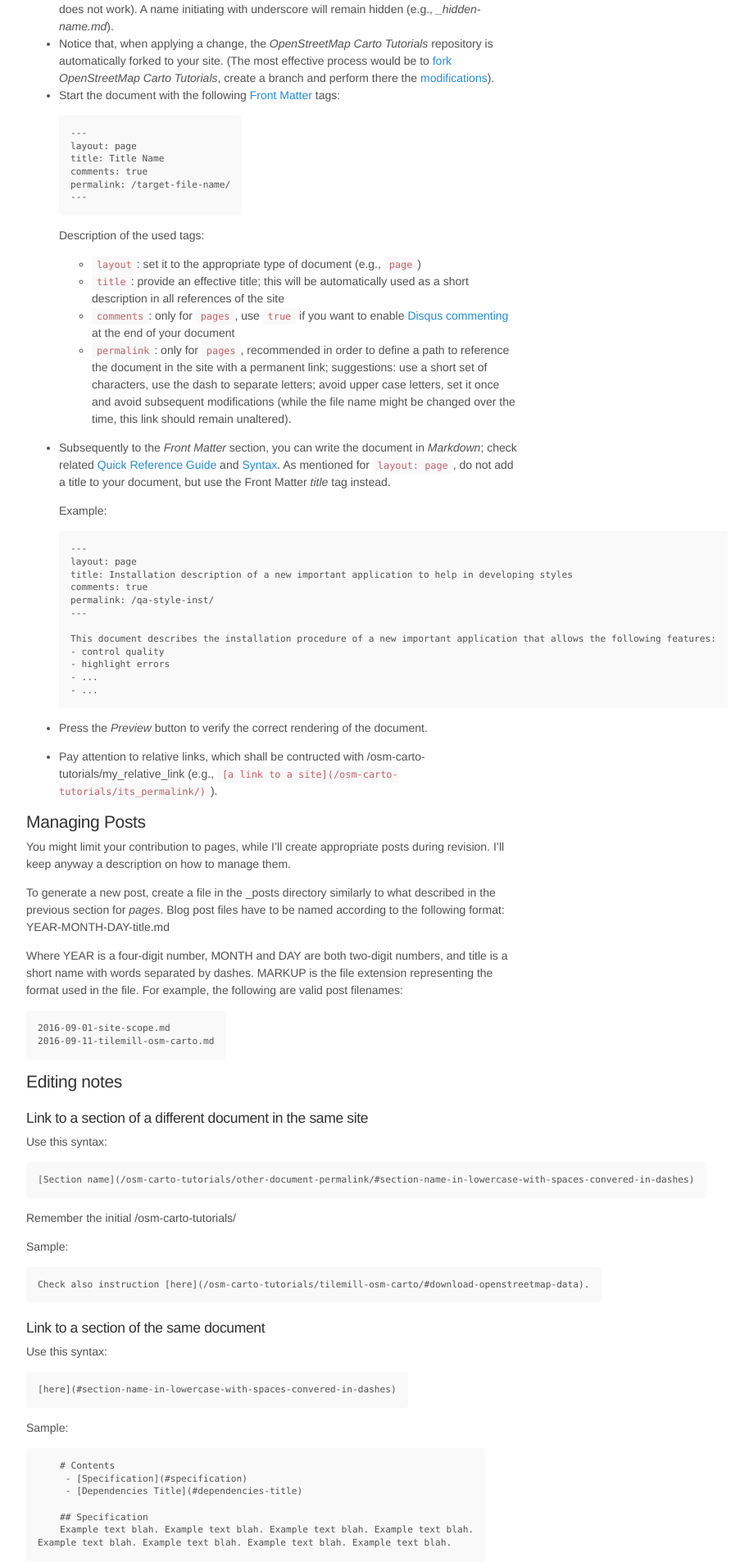
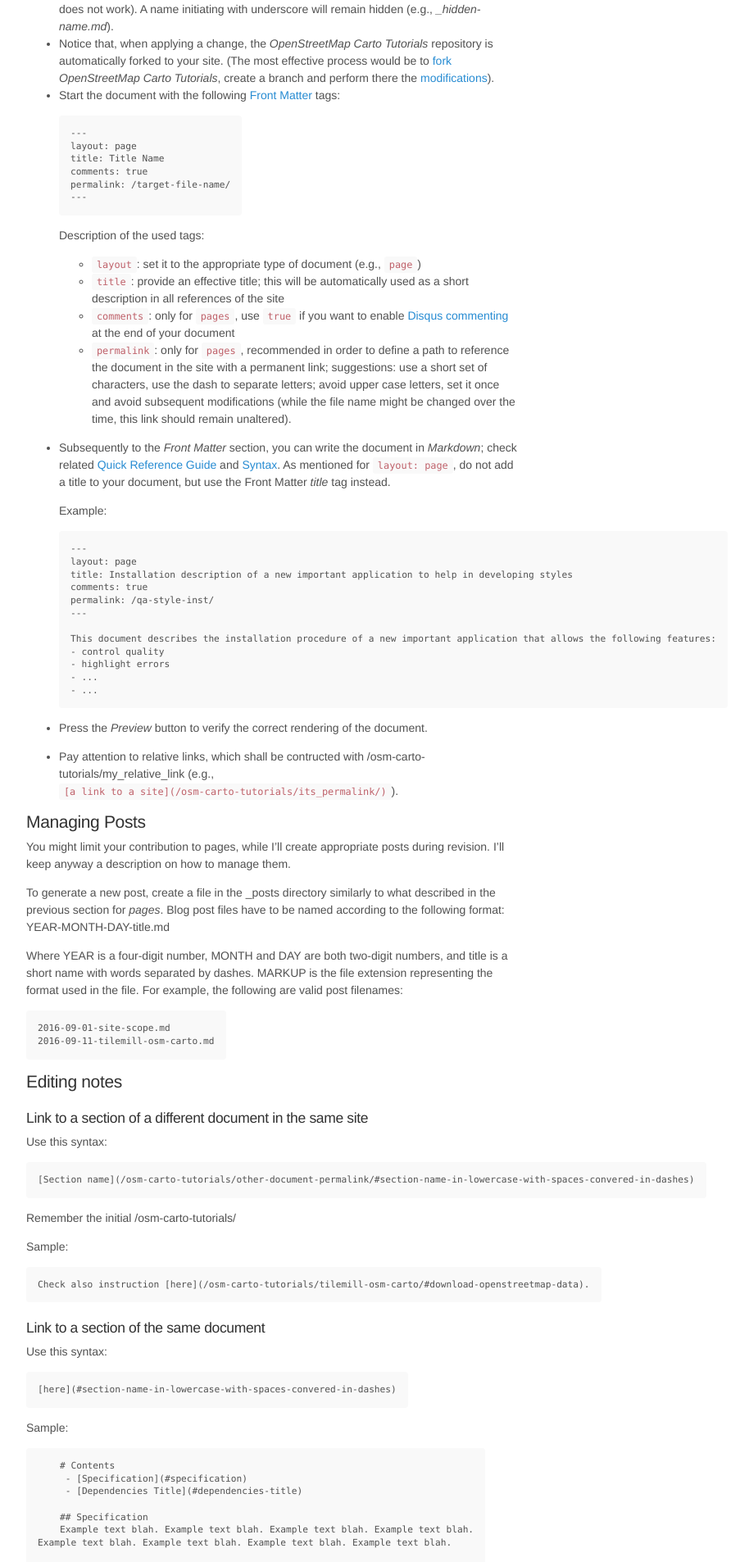
Before and after one commit to Ircama/osm-carto-tutorials, a Jekyll site: the page built from pages/how-to-contribute.md, in a window 1280 px wide. Shown: the part 776-2682 px from the top of the page at 82% size, without its empty margins (243-1146 px from the left). Built offline with Jekyll 4.4.1, drawn with Linux system fonts in a browser that asks for light colours; comment, search, counter and statistics services are not loaded.

Commit message:
Update poole.css

```diff
--- a/public/css/poole.css
+++ b/public/css/poole.css
@@ -161,6 +161,9 @@ code {
 /* Make code block overflow */
 .highlight pre {
   display: inline-block;
+}
+code {
+    white-space: pre;
 }
 pre {
   display: block;
```
